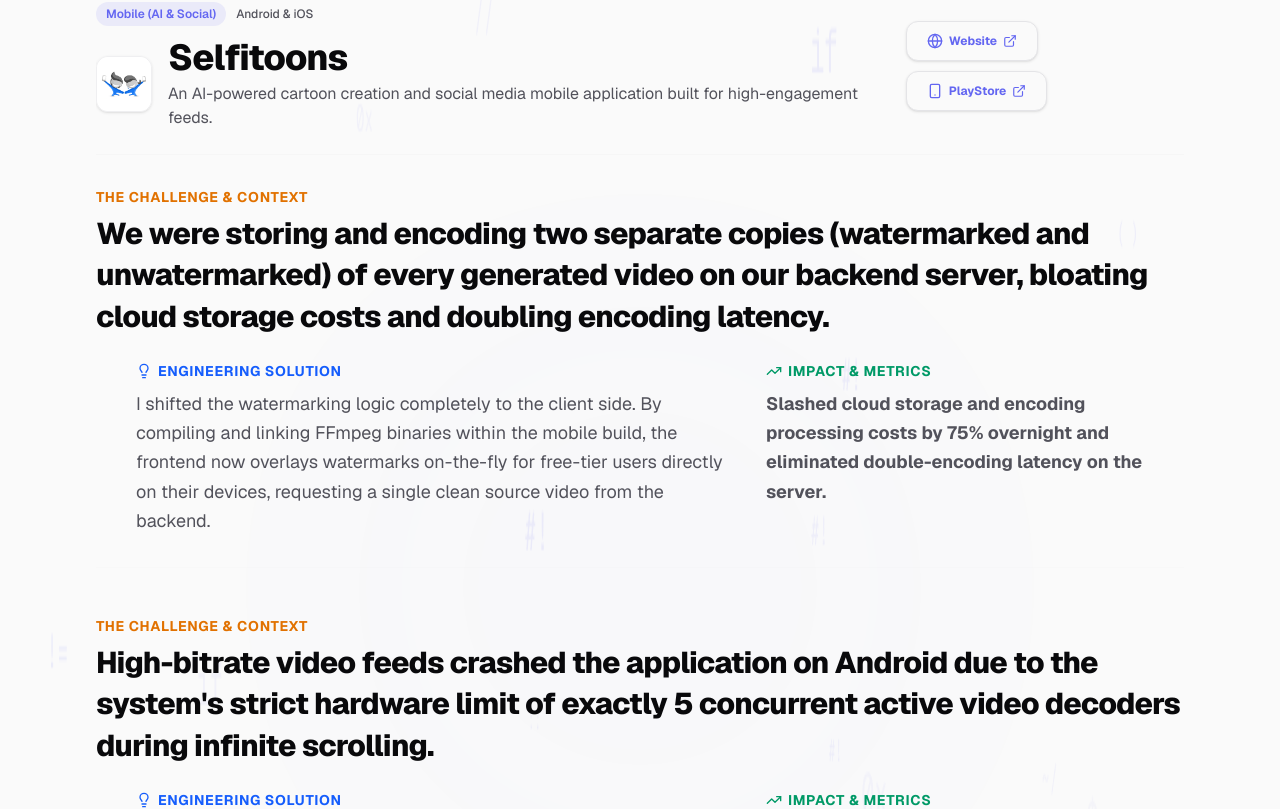
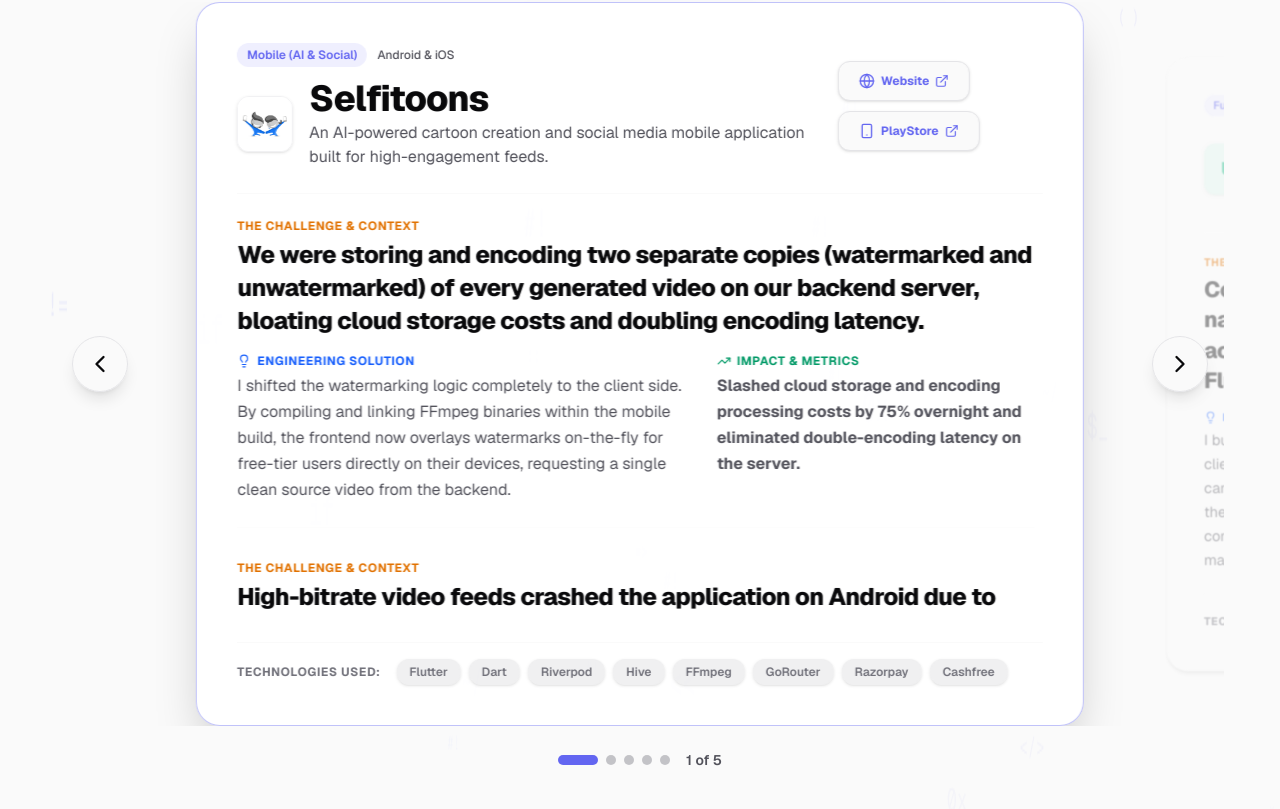
Before and after one commit to expectopatronam/javid_portfolio, a Next.js app: page / in a window 1280 px wide. Shown: the part 480-1289 px from the top of the page. Built offline with nearby package versions, Linux system fonts and the light colour scheme.

Commit message:
refactor: replace parallax slider with Flutter-inspired carousel transition logic

```diff
--- a/components/Projects.tsx
+++ b/components/Projects.tsx
@@ -109,7 +109,7 @@ const PROJECTS = [
     ]
   },
   {
-    title: "InvusProp Admin Panel",
+    title: "InvusProp",
     category: "Cloud Admin Platform",
     platform: "Web",
     color: "#ec4899", // Rose
@@ -132,55 +132,48 @@ interface ProjectsProps {
 
 export default function Projects({ onColorChange }: ProjectsProps) {
   const [currentIndex, setCurrentIndex] = useState(0);
+  const [isTransitioning, setIsTransitioning] = useState(false);
   const activeProject = PROJECTS[currentIndex];
   const containerRef = useRef<HTMLDivElement>(null);
 
-  // Parallax mouse movements (pure CSS variable updates for peak GPU performance)
-  useEffect(() => {
-    const handleMouseMove = (event: MouseEvent) => {
-      if (!containerRef.current) return;
-      const { clientX, clientY } = event;
-      const { innerWidth, innerHeight } = window;
-
-      const x = (clientX / innerWidth) - 0.5;
-      const y = (clientY / innerHeight) - 0.5;
-
-      containerRef.current.style.setProperty("--mx", `${x}`);
-      containerRef.current.style.setProperty("--my", `${y}`);
-    };
-
-    window.addEventListener("mousemove", handleMouseMove);
-    return () => {
-      window.removeEventListener("mousemove", handleMouseMove);
-    };
-  }, []);
-
-  // Notify parent component about color changes to adjust the global theme
+  // Notify parent component about active project color
   useEffect(() => {
     if (onColorChange) {
       onColorChange(activeProject.color);
     }
   }, [currentIndex, onColorChange, activeProject.color]);
 
+  const navigateTo = (newIndex: number) => {
+    if (isTransitioning) return;
+    setIsTransitioning(true);
+    setCurrentIndex(newIndex);
+    setTimeout(() => setIsTransitioning(false), 600);
+  };
+
   const handlePrev = () => {
-    setCurrentIndex((prev) => (prev === 0 ? PROJECTS.length - 1 : prev - 1));
+    navigateTo(currentIndex === 0 ? PROJECTS.length - 1 : currentIndex - 1);
   };
 
   const handleNext = () => {
-    setCurrentIndex((prev) => (prev === PROJECTS.length - 1 ? 0 : prev + 1));
+    navigateTo(currentIndex === PROJECTS.length - 1 ? 0 : currentIndex + 1);
   };
+
+  // Math for Flutter CarouselView centering offset
+  // Card width = 76%, Gap/Margin = 2% on each side => 80% total stride per item
+  // Center alignment offset formula: 10% - (currentIndex * 80%)
+  const trackOffset = 10 - currentIndex * 80;
 
   return (
     <div
       ref={containerRef}
-      className="w-full relative py-6 max-w-5xl mx-auto overflow-x-clip [--mx:0] [--my:0]"
+      className="w-full relative py-6 max-w-6xl mx-auto overflow-x-clip"
     >
       {/* 1. Horizontal jump-tabs navigation */}
       <div className="flex flex-wrap gap-2.5 mb-8 justify-center border-b border-border/20 pb-4">
         {PROJECTS.map((project, index) => (
           <button
             key={project.title}
-            onClick={() => setCurrentIndex(index)}
+            onClick={() => !isTransitioning && navigateTo(index)}
             className={`px-4.5 py-2.5 text-xs md:text-sm font-semibold rounded-xl transition-all cursor-pointer ${
               currentIndex === index
                 ? "bg-accent text-accent-foreground shadow-sm"
@@ -192,38 +185,40 @@ export default function Projects({ onColorChange }: ProjectsProps) {
         ))}
       </div>
 
-      {/* 2. Main Carousel Slider Shell (Transparent wrapper) */}
-      <div className="relative flex items-center w-full">
-        {/* Floating Left Arrow (Desktop only) */}
+      {/* 2. Main Flutter CarouselView Viewport Stage */}
+      <div className="relative w-full min-h-[560px] md:min-h-[620px] flex items-center justify-center my-4 overflow-hidden">
+        {/* Floating Left Navigation Arrow */}
         <button
           onClick={handlePrev}
-          className="hidden lg:flex absolute -left-16 z-20 items-center justify-center w-12 h-12 rounded-full border border-border bg-background/80 hover:bg-background text-foreground hover:text-accent shadow-sm hover:scale-110 transition-all cursor-pointer"
+          disabled={isTransitioning}
+          className="absolute left-2 md:left-4 z-40 flex items-center justify-center w-12 h-12 md:w-14 md:h-14 rounded-full border border-border bg-background/90 hover:bg-background text-foreground hover:text-accent shadow-lg hover:scale-110 transition-all cursor-pointer disabled:opacity-40"
           aria-label="Previous project"
         >
-          <ChevronLeft className="w-6 h-6" />
+          <ChevronLeft className="w-6 h-6 md:w-7 md:h-7" />
         </button>
 
-        {/* Horizontal Overflow Slide Container */}
-        <div className="overflow-hidden w-full relative">
+        {/* Flutter CarouselView Sliding & Morphing Track */}
         <div
-            className="flex transition-transform duration-700 ease-out"
-            style={{ transform: `translateX(-${currentIndex * 100}%)` }}
+          className="flex items-center w-full transition-transform duration-600 ease-[cubic-bezier(0.2,0,0,1)]"
+          style={{
+            transform: `translateX(${trackOffset}%)`,
+          }}
         >
           {PROJECTS.map((project, index) => {
-              const diff = index - currentIndex;
+            const isActive = index === currentIndex;
 
             return (
               <div
                 key={project.title}
-                  className="w-full flex-shrink-0 bg-transparent border-none shadow-none"
+                onClick={() => !isActive && !isTransitioning && navigateTo(index)}
+                className={`flex-shrink-0 w-[76%] mx-[2%] p-6 md:p-10 rounded-3xl transition-all duration-600 ease-[cubic-bezier(0.2,0,0,1)] select-none ${
+                  isActive
+                    ? "opacity-100 border border-accent/40 bg-card/90 dark:bg-card/95 backdrop-blur-xl shadow-2xl scale-100 cursor-default z-30"
+                    : "opacity-40 border border-border/20 bg-card/40 backdrop-blur-md shadow-md scale-[0.92] cursor-pointer hover:opacity-65 z-10"
+                }`}
               >
-                  {/* Header (Parallax level 1) */}
-                  <div
-                    className="flex flex-col sm:flex-row sm:items-center justify-between gap-4 pb-6 border-b border-border/20 mb-8 transition-transform duration-700 ease-out"
-                    style={{
-                      transform: `translateX(${diff * 20}px)`,
-                    }}
-                  >
+                {/* Card Header (Title, Logo, Badges & Links) */}
+                <div className="flex flex-col sm:flex-row sm:items-center justify-between gap-4 pb-6 border-b border-border/20 mb-6">
                   <div>
                     <div className="flex flex-wrap items-center gap-2.5 mb-3">
                       <span className="text-xs font-semibold px-2.5 py-1 rounded-full bg-accent/10 text-accent">
@@ -238,27 +233,30 @@ export default function Projects({ onColorChange }: ProjectsProps) {
                         <img
                           src={project.logo}
                           alt={project.title}
-                            className="w-14 h-14 rounded-xl object-cover border border-border/50 shadow-sm"
+                          className="w-12 h-12 md:w-14 md:h-14 rounded-xl object-cover border border-border/50 shadow-sm"
                         />
                       ) : (
-                          <div className="w-14 h-14 rounded-xl bg-gradient-to-br from-accent/20 to-accent/5 border border-accent/10 flex items-center justify-center font-bold text-accent text-xl shadow-sm">
+                        <div
+                          className="w-12 h-12 md:w-14 md:h-14 rounded-xl flex items-center justify-center font-bold text-accent text-xl shadow-sm"
+                          style={{ background: `${project.color}20`, color: project.color }}
+                        >
                           {project.title[0]}
                         </div>
                       )}
                       <div>
-                          <h3 className="text-3xl md:text-4xl font-extrabold text-foreground tracking-tight">
+                        <h3 className="text-2xl md:text-4xl font-extrabold text-foreground tracking-tight">
                           {project.title}
                         </h3>
-                          <p className="text-base text-muted-foreground mt-1">
+                        <p className="text-sm md:text-base text-muted-foreground mt-0.5">
                           {project.description}
                         </p>
                       </div>
                     </div>
                   </div>
 
-                    {/* Links */}
+                  {/* External Links */}
                   {project.links.length > 0 && (
-                      <div className="flex flex-wrap gap-2.5">
+                    <div className="flex flex-wrap gap-2.5 self-start sm:self-auto">
                       {project.links.map((link) => (
                         <a
                           key={link.label}
@@ -276,70 +274,55 @@ export default function Projects({ onColorChange }: ProjectsProps) {
                   )}
                 </div>
 
-                  {/* Narrative Case Studies list (Floating text with horizontal parallax offsets) */}
-                  <div className="space-y-12">
-                    {project.cases.map((c, cIndex) => {
-                      const parallaxOffset = diff * (30 + cIndex * 20);
-
-                      return (
+                {/* Case Studies Content */}
+                <div className="space-y-8 max-h-[340px] md:max-h-[400px] overflow-y-auto pr-2 custom-scrollbar">
+                  {project.cases.map((c, cIndex) => (
                     <div
                       key={cIndex}
-                          className="flex flex-col gap-6 transition-transform duration-700 ease-out border-b border-border/10 pb-8 last:border-b-0 last:pb-0"
-                          style={{
-                            transform: `translateX(${parallaxOffset}px)`,
-                          }}
+                      className="flex flex-col gap-4 border-b border-border/10 pb-6 last:border-b-0 last:pb-0"
                     >
-                          {/* Large Problem/Challenge Header */}
-                          <div className="flex flex-col gap-1.5">
-                            <span className="text-sm font-bold uppercase tracking-wider text-amber-600 dark:text-amber-500">
+                      {/* Challenge Headline */}
+                      <div className="flex flex-col gap-1">
+                        <span className="text-xs font-bold uppercase tracking-wider text-amber-600 dark:text-amber-500">
                           The Challenge & Context
                         </span>
-                            <h4 className="text-2xl md:text-3xl font-extrabold text-foreground leading-snug tracking-tight">
+                        <h4 className="text-xl md:text-2xl font-extrabold text-foreground leading-snug tracking-tight">
                           {c.problem}
                         </h4>
                       </div>
 
-                          {/* Details Grid (Solution & Impact columns) */}
-                          <div className="grid grid-cols-1 md:grid-cols-12 gap-8 pl-10">
-                            {/* Solution */}
-                            <div className="md:col-span-7 flex flex-col gap-2">
-                              <span className="text-sm font-bold uppercase tracking-wider text-blue-600 dark:text-blue-500 flex items-center gap-1.5">
-                                <Lightbulb className="w-4 h-4" />
+                      {/* Solution & Impact Grid */}
+                      <div className="grid grid-cols-1 md:grid-cols-12 gap-6">
+                        <div className="md:col-span-7 flex flex-col gap-1">
+                          <span className="text-xs font-bold uppercase tracking-wider text-blue-600 dark:text-blue-500 flex items-center gap-1.5">
+                            <Lightbulb className="w-3.5 h-3.5" />
                             Engineering Solution
                           </span>
-                              <p className="text-base md:text-lg text-muted-foreground leading-relaxed">
+                          <p className="text-sm md:text-base text-muted-foreground leading-relaxed">
                             {c.solution}
                           </p>
                         </div>
-
-                            {/* Impact */}
-                            <div className="md:col-span-5 flex flex-col gap-2">
-                              <span className="text-sm font-bold uppercase tracking-wider text-emerald-600 dark:text-emerald-500 flex items-center gap-1.5">
-                                <TrendingUp className="w-4 h-4" />
+                        <div className="md:col-span-5 flex flex-col gap-1">
+                          <span className="text-xs font-bold uppercase tracking-wider text-emerald-600 dark:text-emerald-500 flex items-center gap-1.5">
+                            <TrendingUp className="w-3.5 h-3.5" />
                             Impact & Metrics
                           </span>
-                              <p className="text-base md:text-lg text-muted-foreground leading-relaxed font-bold">
+                          <p className="text-sm md:text-base text-muted-foreground leading-relaxed font-bold">
                             {c.impact}
                           </p>
                         </div>
                       </div>
                     </div>
-                      );
-                    })}
+                  ))}
                 </div>
 
-                  {/* Footer Tech stack (Parallax level 1) */}
-                  <div
-                    className="mt-8 pt-6 border-t border-border/20 flex flex-wrap items-center gap-2 transition-transform duration-700 ease-out"
-                    style={{
-                      transform: `translateX(${diff * 20}px)`,
-                    }}
-                  >
-                    <span className="text-sm font-bold text-muted uppercase tracking-wider mr-3">Technologies Used:</span>
+                {/* Tech Stack Pills */}
+                <div className="mt-6 pt-4 border-t border-border/20 flex flex-wrap items-center gap-2">
+                  <span className="text-xs font-bold text-muted uppercase tracking-wider mr-2">Technologies Used:</span>
                   {project.tech.map((t) => (
                     <span
                       key={t}
-                        className="px-3.5 py-1.5 rounded-xl bg-muted/10 text-xs md:text-sm font-semibold text-muted border border-border/10 shadow-sm"
+                      className="px-3 py-1 rounded-xl bg-muted/10 text-xs font-semibold text-muted border border-border/10 shadow-sm"
                     >
                       {t}
                     </span>
@@ -349,55 +332,34 @@ export default function Projects({ onColorChange }: ProjectsProps) {
             );
           })}
         </div>
-        </div>
 
-        {/* Floating Right Arrow (Desktop only) */}
+        {/* Floating Right Navigation Arrow */}
         <button
           onClick={handleNext}
-          className="hidden lg:flex absolute -right-16 z-20 items-center justify-center w-12 h-12 rounded-full border border-border bg-background/80 hover:bg-background text-foreground hover:text-accent shadow-sm hover:scale-110 transition-all cursor-pointer"
+          disabled={isTransitioning}
+          className="absolute right-2 md:right-4 z-40 flex items-center justify-center w-12 h-12 md:w-14 md:h-14 rounded-full border border-border bg-background/90 hover:bg-background text-foreground hover:text-accent shadow-lg hover:scale-110 transition-all cursor-pointer disabled:opacity-40"
           aria-label="Next project"
         >
-          <ChevronRight className="w-6 h-6" />
+          <ChevronRight className="w-6 h-6 md:w-7 md:h-7" />
         </button>
       </div>
 
-      {/* 3. Mobile Arrow Navigation Controls & Pagination Indicators */}
-      <div className="flex items-center justify-between mt-6 lg:justify-center lg:gap-6">
-        {/* Left Arrow (Visible on Mobile) */}
-        <button
-          onClick={handlePrev}
-          className="lg:hidden flex items-center justify-center w-11 h-11 rounded-xl border border-border bg-card text-foreground hover:text-accent cursor-pointer"
-          aria-label="Previous project"
-        >
-          <ChevronLeft className="w-5 h-5" />
-        </button>
-
-        {/* Slide Indicators */}
-        <div className="flex items-center gap-2">
+      {/* 3. Slide Indicators */}
+      <div className="flex items-center justify-center gap-2 mt-6">
         {PROJECTS.map((_, index) => (
           <button
             key={index}
-              onClick={() => setCurrentIndex(index)}
+            onClick={() => !isTransitioning && navigateTo(index)}
             className={`h-2.5 rounded-full transition-all cursor-pointer ${
               currentIndex === index ? "w-10 bg-accent" : "w-2.5 bg-muted/40 hover:bg-muted/60"
             }`}
-              aria-label={`Go to slide ${index + 1}`}
+            aria-label={`Go to project ${index + 1}`}
           />
         ))}
         <span className="text-xs md:text-sm text-muted-foreground font-semibold ml-2">
           {currentIndex + 1} of {PROJECTS.length}
         </span>
       </div>
-
-        {/* Right Arrow (Visible on Mobile) */}
-        <button
-          onClick={handleNext}
-          className="lg:hidden flex items-center justify-center w-11 h-11 rounded-xl border border-border bg-card text-foreground hover:text-accent cursor-pointer"
-          aria-label="Next project"
-        >
-          <ChevronRight className="w-5 h-5" />
-        </button>
-      </div>
     </div>
   );
 }
```
Lines whose indentation alone changed are shown as unchanged.
